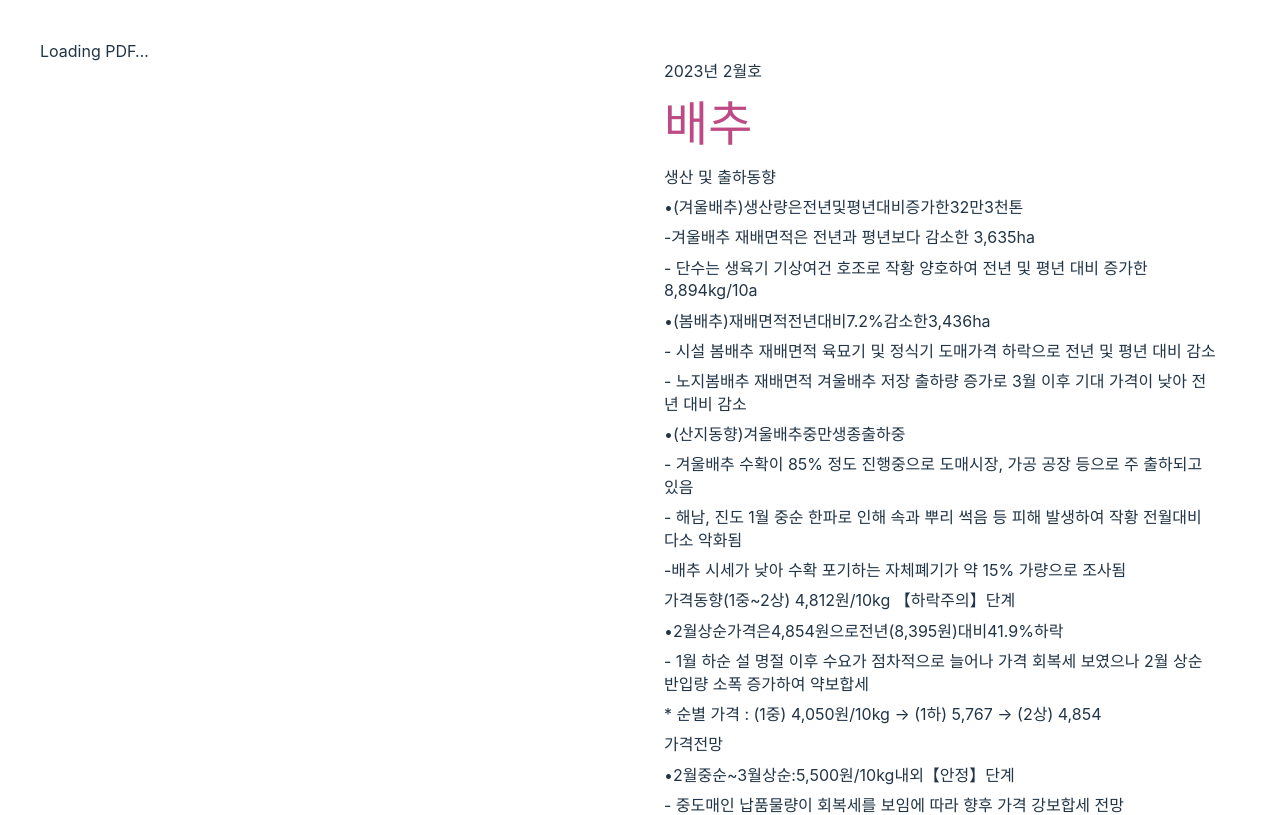
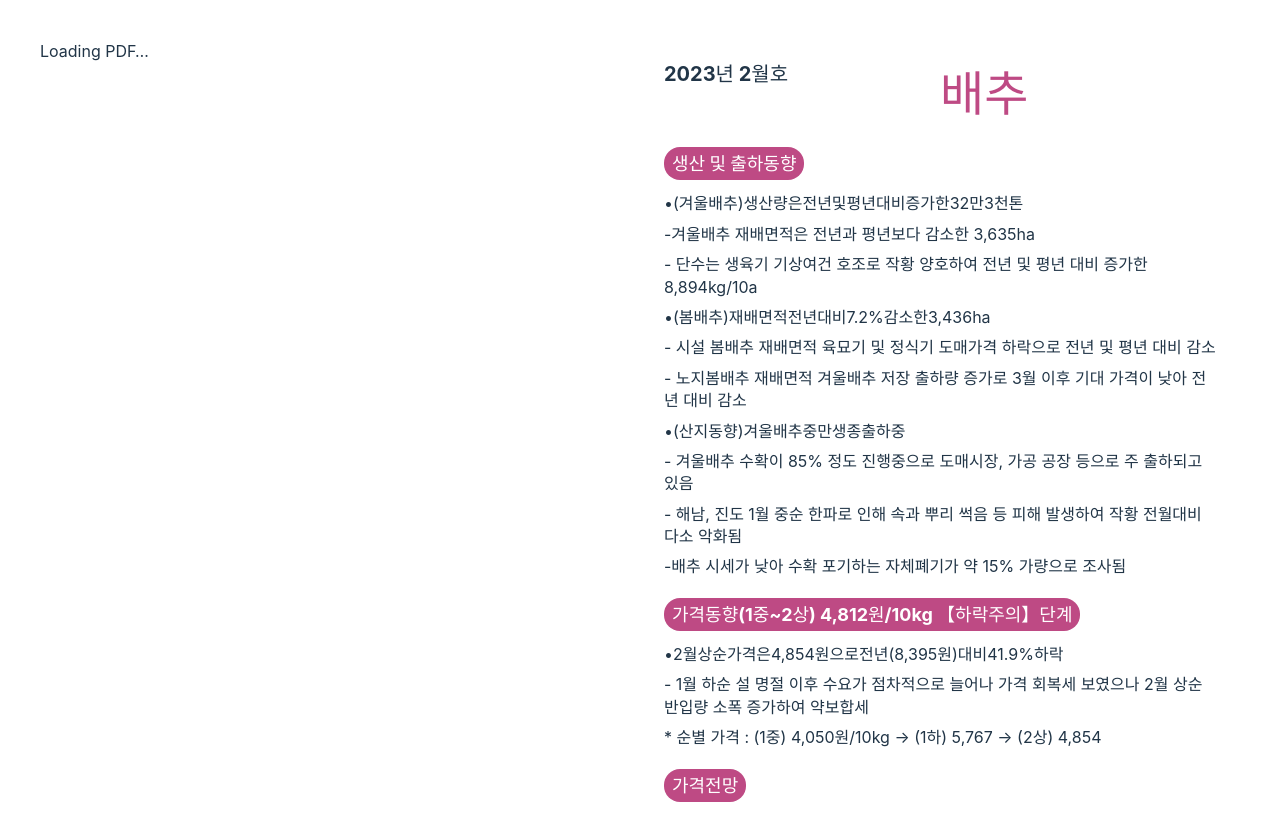
Before and after one commit to rhksdn0731/two_way_interaction_PDF_viewer, a React (Vite) app in the folder app/: page /pdf-viewer/1 in a window 1280 px wide. Shown: the top 815 px of the page. Built offline with nearby package versions, Linux system fonts and the light colour scheme.

Commit message:
feat) add label className

```diff
--- a/app/src/component/PDFDocument.tsx
+++ b/app/src/component/PDFDocument.tsx
@@ -261,7 +261,7 @@
 									ref={(el) => (elRefs.current[textsItemId] = el)}
 									type="button"
 									id={textsItemId}
-									className="relative interaction-item py-1"
+									className={`interaction-item py-1 py-1 ${textsItem['label']}`}
 									onClick={() => scrollToTextBox(`${textsItemId}pdf`)}
 									onMouseEnter={() => onEnterPair(textsItemId)}
 									onMouseLeave={() => onLeavePair(textsItemId)}
```
Also changed, not shown: 1 other file (tests, documents, lock files or other folders).
